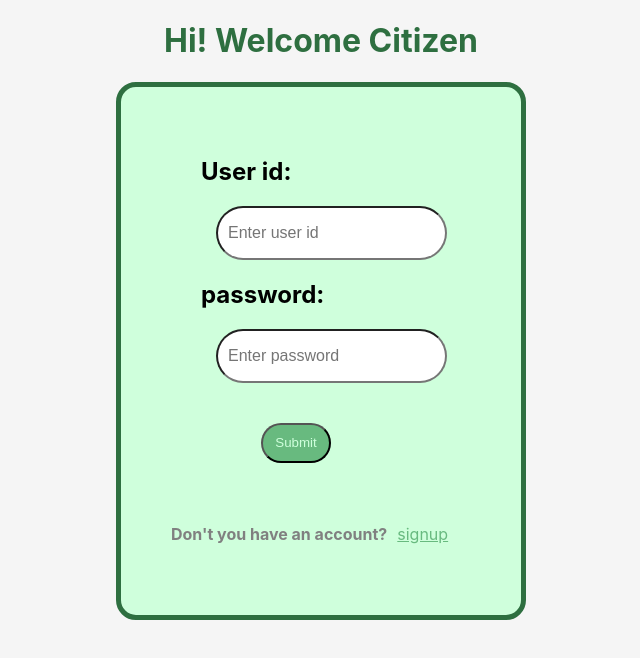
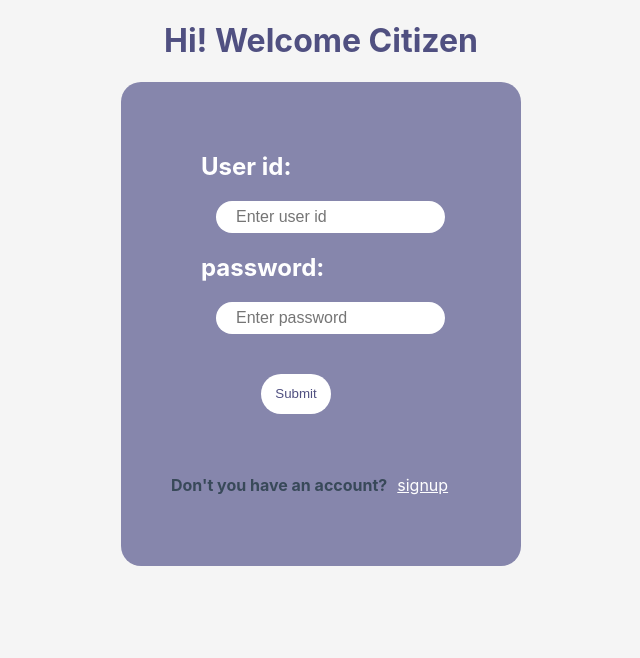
Before and after one commit to GrandWizard1102/Smart-Grievance-redressal-system, a React (Create React App) app: page / in a window 1280 px wide. Shown: the top 658 px of the page, without its empty margins (319-959 px from the left). Built offline with nearby package versions, Linux system fonts and the light colour scheme.

Commit message:
Color completed

```diff
--- a/src/App.js
+++ b/src/App.js
@@ -12,7 +12,7 @@ import Color from './components/Color'
 import OverView from './components/OverView';
 function Header(props){
   const hStyle={
-      color:Color.primary,
+      color:Color.white,
       textAlign:"center",
   }
   return <h1 style={hStyle}>Hi! {props.title}</h1>
@@ -40,6 +40,7 @@ function App() {
           height:"50px",
           flex:"0 1 auto",
           borderRadius:"25px",
+          borderWidth:"0",
           cursor:"pointer",
           fontSize:"100%",
           marginLeft: "auto",
--- a/src/components/Color.js
+++ b/src/components/Color.js
@@ -1,8 +1,8 @@
 const Color={
-    primary:"#2E6F40",
-    secondary:"#CFFFDC",
-    tertiary:"#68BA7F",
-    supreme:"#253D2C",
-    white:"white",
+    primary:"#8686AC",
+    secondary:"white",
+    tertiary:"#88BDF2",
+    supreme:"#384959",
+    white:"#505081",
 }
 export default Color;
--- a/src/components/Login.js
+++ b/src/components/Login.js
@@ -20,16 +20,16 @@ function Login({ userdata ,loginset}){
 
     const [sign,setsign]=useState(false);
     return(
-       sign?<Sign userdata={userdata} loginset={loginset}/>:<><form className="container" style={{border: `5px solid ${Color.primary}`,backgroundColor: Color.secondary}} onSubmit={handlesubmit}>
+       sign?<Sign userdata={userdata} loginset={loginset}/>:<><form className="container" style={{backgroundColor: Color.primary}} onSubmit={handlesubmit}>
             <h2>User id:</h2>
             <input id="userid" type="text" placeholder='Enter user id'  onChange={(e)=>setuserid(e.target.value)}/>
             <h2>password:</h2>
             <input type="password" id="password" placeholder='Enter password'  onChange={(e)=>setpass(e.target.value)}/>
             <br/>
-            <button id="submit" style={{backgroundColor:Color.tertiary,color: Color.secondary}}> Submit</button>
+            <button id="submit" style={{backgroundColor:Color.secondary,color: Color.white}}> Submit</button>
             <div style={{ display: "flex", alignItems: "center", gap: "10px" }}>
-                 <h4 style={{color:"gray"}}>Don't you have an account?</h4>
-                 <span className='sign' onClick={()=>{setsign(true)}} style={{color:Color.tertiary}}>signup</span>
+                 <h4 style={{color:Color.supreme}}>Don't you have an account?</h4>
+                 <span className='sign' onClick={()=>{setsign(true)}} style={{color:Color.secondary}}>signup</span>
             </div>
         </form>
         </>
--- a/src/components/Nav.css
+++ b/src/components/Nav.css
@@ -1,21 +1,21 @@
 body{
-    border-right: line 50px darkslategray;
+    border-right: line 50px #505081;
 }
 
 .verticalNav{
     z-index: 1000;
     position: fixed;
+    margin-top: 0;
     height: 100%;
 }
 .logout{
     text-align: center;
     list-style: none;
-    padding: 2px;
+    padding: 4px;
     width: 100px;
-    height: 20px;
-    margin: auto;
+    height: 30px;
+    margin: 40px;
     margin-top: 330px;
-    border: 3px solid;
     border-radius: 20px;
     cursor: pointer;
 }
@@ -23,9 +23,9 @@ body{
     width: 200px;
     height: 30px;
     list-style: none;
-    border-radius: 20px;
+    border-radius: 25px;
+    border-width:0 ;
     margin: 10px;
     text-align: center;
     padding: 10px;
-    color:black;
 }
--- a/src/components/Nav.js
+++ b/src/components/Nav.js
@@ -4,12 +4,12 @@ import'./Nav.css'
 function Nav({mycomp,setmycomp,setnavi,scomp,setscomp,Overview,setoverview,login,loginset}){
     return(
         <>
-            <div className='verticalNav' style={{backgroundColor:Color.secondary}}>
-                <li className={`overv ${Overview ? "open" : ""}`} style={{border: `5px solid ${Color.primary}`,...(Overview?{color:Color.secondary,background:Color.primary} : {})}} onClick={()=>{setoverview(!Overview);setscomp(false);setmycomp(false)}}>Overview</li>
-                <li className={`vnav ${scomp ? "open" : ""}`} style={{border: `5px solid ${Color.primary}`,...(scomp?{color:Color.secondary,background:Color.primary} : {})}}  onClick={()=>{setscomp(!scomp);setoverview(false);setmycomp(false)}}>Submit Complaints</li>
-                <li className={`mycom ${mycomp ? "open" : ""}`} style={{border: `5px solid ${Color.primary}`,...(mycomp?{color:Color.secondary,background:Color.primary} : {})}} onClick={()=>{setmycomp(!mycomp);setoverview(false);setscomp(false)}}>My Complaints</li>
-                <li className="vnav" style={{border: `5px solid ${Color.primary}`}}>Analytics</li>
-                <li className='logout' onClick={()=>{loginset(!login);setnavi(false)}} style={{background:Color.primary,color:Color.secondary}}>log out</li>
+            <div className='verticalNav' style={{backgroundColor:Color.white}}>
+                <li className={`overv ${Overview ? "open" : ""}`} style={{border: `5px solid ${Color.primary}`,color:Color.secondary,...(Overview?{color:Color.secondary,background:Color.primary} : {})}} onClick={()=>{setoverview(!Overview);setscomp(false);setmycomp(false)}}>Overview</li>
+                <li className={`vnav ${scomp ? "open" : ""}`} style={{border: `5px solid ${Color.primary}`,color:Color.secondary,...(scomp?{color:Color.secondary,background:Color.primary} : {})}}  onClick={()=>{setscomp(!scomp);setoverview(false);setmycomp(false)}}>Submit Complaints</li>
+                <li className={`mycom ${mycomp ? "open" : ""}`} style={{border: `5px solid ${Color.primary}`,color:Color.secondary,...(mycomp?{color:Color.secondary,background:Color.primary} : {})}} onClick={()=>{setmycomp(!mycomp);setoverview(false);setscomp(false)}}>My Complaints</li>
+                <li className="vnav" style={{border: `5px solid ${Color.primary}`,color:Color.secondary,}}>Analytics</li>
+                <li className='logout' onClick={()=>{loginset(!login);setnavi(false)}} style={{background:Color.secondary,color:Color.white}}>log out</li>
             </div>
         </>
     )
--- a/src/components/Sign.js
+++ b/src/components/Sign.js
@@ -16,7 +16,7 @@ const Sign=({ userdata ,loginset})=>{
         }
     }
     return(
-        <form className="container" onSubmit={handlesubmit} style={{border: `5px solid ${Color.primary}`}}>
+        <form className="container" onSubmit={handlesubmit} style={{backgroundColor:Color.primary}}>
             <h2>User id:</h2>
             <input id="userid" type="text" placeholder="Enter new user id" required/>
             <h2>Password:</h2>
@@ -24,7 +24,7 @@ const Sign=({ userdata ,loginset})=>{
             <h2>Confirm password:</h2>
             <input type="password" id="password2" placeholder="Re-enter password" required/>
             <br/>
-            <button id="submit" style={{color:Color.secondary,backgroundColor:Color.tertiary}}> Submit</button>
+            <button id="submit" style={{color:Color.white,backgroundColor:Color.secondary}}> Submit</button>
         </form>
     )
 }
--- a/src/components/SubComplain.js
+++ b/src/components/SubComplain.js
@@ -3,12 +3,12 @@ import './subcomp.css'
 const SubComplain=()=>{
     return(
         <form>
-        <h1 style={{textAlign:"center",color:"darkslategray"}}>Submit complaint</h1>
+        <h1 style={{textAlign:"center",color:Color.white,margin:"10px"}}>Submit complaint</h1>
         <div id='subcol'>
-           <div id="grid-item" style={{backgroundColor: Color.secondary}}>
-            <h3>Recent community Issues</h3>
+           <div id="grid-item" style={{backgroundColor: Color.primary}}>
+            <h3 style={{color:"white"}}>Recent community Issues</h3>
             </div>
-            <div id="complaintinput" style={{backgroundColor: Color.secondary}}>
+            <div id="complaintinput" style={{backgroundColor: Color.primary}}>
                 <form id="compdet">
                     <h3>Issue details</h3>
                     <h4>Issue title*</h4>
@@ -28,11 +28,11 @@ const SubComplain=()=>{
                     <textarea id="message" type="text" name="message" rows="5" cols="40" placeholder='Brief description here' />
                 </form>
             </div>
-            <div id="grid-item" style={{backgroundColor: Color.secondary}}>
-            <h3 for="img">Photo Upload</h3>
+            <div id="grid-item" style={{backgroundColor: Color.primary}}>
+            <h3 for="img" style={{color:"white"}}>Photo Upload</h3>
              <div id="image">
-                <input type="file" style={{border:`dotted 2px ${Color.primary}`}} id="img" name="img" accept='image/*' required/>
-                <div id="imgtips" style={{border:`dotted 2px ${Color.primary}`,color:"Blue"}}>
+                <input type="file" style={{border:`dotted 2px ${Color.secondary}`}} id="img" name="img" accept='image/*' required/>
+                <div id="imgtips" style={{border:`dotted 2px ${Color.secondary}`,color:Color.secondary}}>
                     <label style={{textAlign:"center",fontSize:"20px"}}>Photo Tips</label>
                     <li>Take clear, well-lit photos</li>
                     <li>Show the issue from multiple angles</li>
--- a/src/components/log.css
+++ b/src/components/log.css
@@ -9,6 +9,7 @@ body{
 }
 h2
 {
+   color: white;
    margin-left: 10%;
 }
 #submit{
@@ -16,6 +17,7 @@ h2
     height: 40px;
     width: 70px;
     border-radius: 20px;
+    border-width: 0;
     margin-left: 30%;
 }
 #sign{
@@ -28,9 +30,10 @@ h2
     margin-left:15%;
     height: 30px;
     size: 50px;
-    border-radius: 30px;
-    padding:10px;
+    border-radius: 20px;
+    padding-left:20px;
     font-size: medium;
+    border-width: 0;
 }
 .sign{
     text-decoration: underline;
--- a/src/components/subcomp.css
+++ b/src/components/subcomp.css
@@ -6,11 +6,9 @@
     border-radius: 10px;
     padding:10px;
 }
-#grid-item{
-      height: 500px;
-}
 #complaintinput{
     display: grid;
+    color:white;
     height: 500px;
     grid-template-rows: 1fr 1fr;
     text-align: left;
@@ -39,6 +37,7 @@
 }
 #submitComplaint{
     border-radius: 20px;
+    border-width: 0;
     padding: 10px;
     margin-left: 90%;
 }
```
